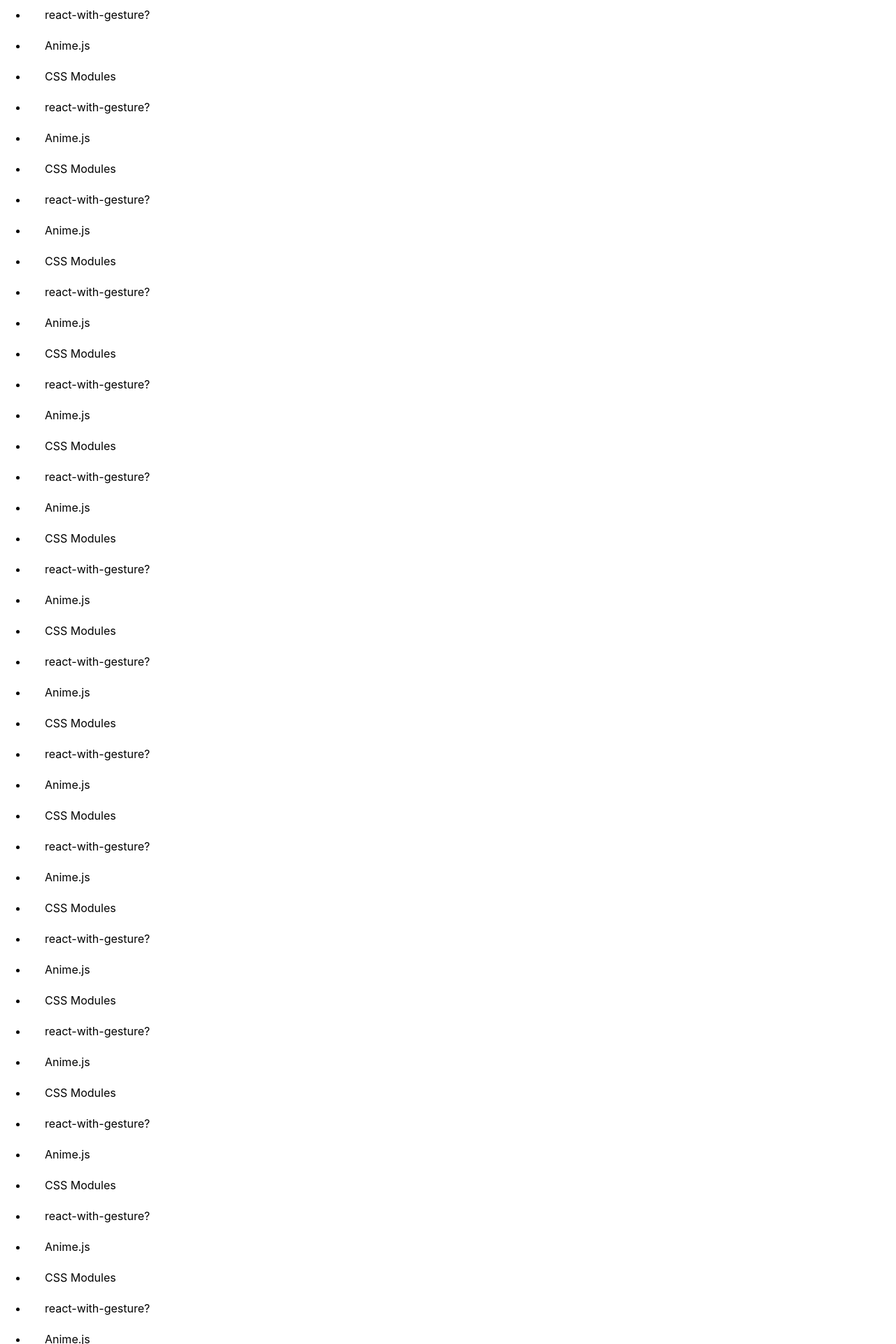
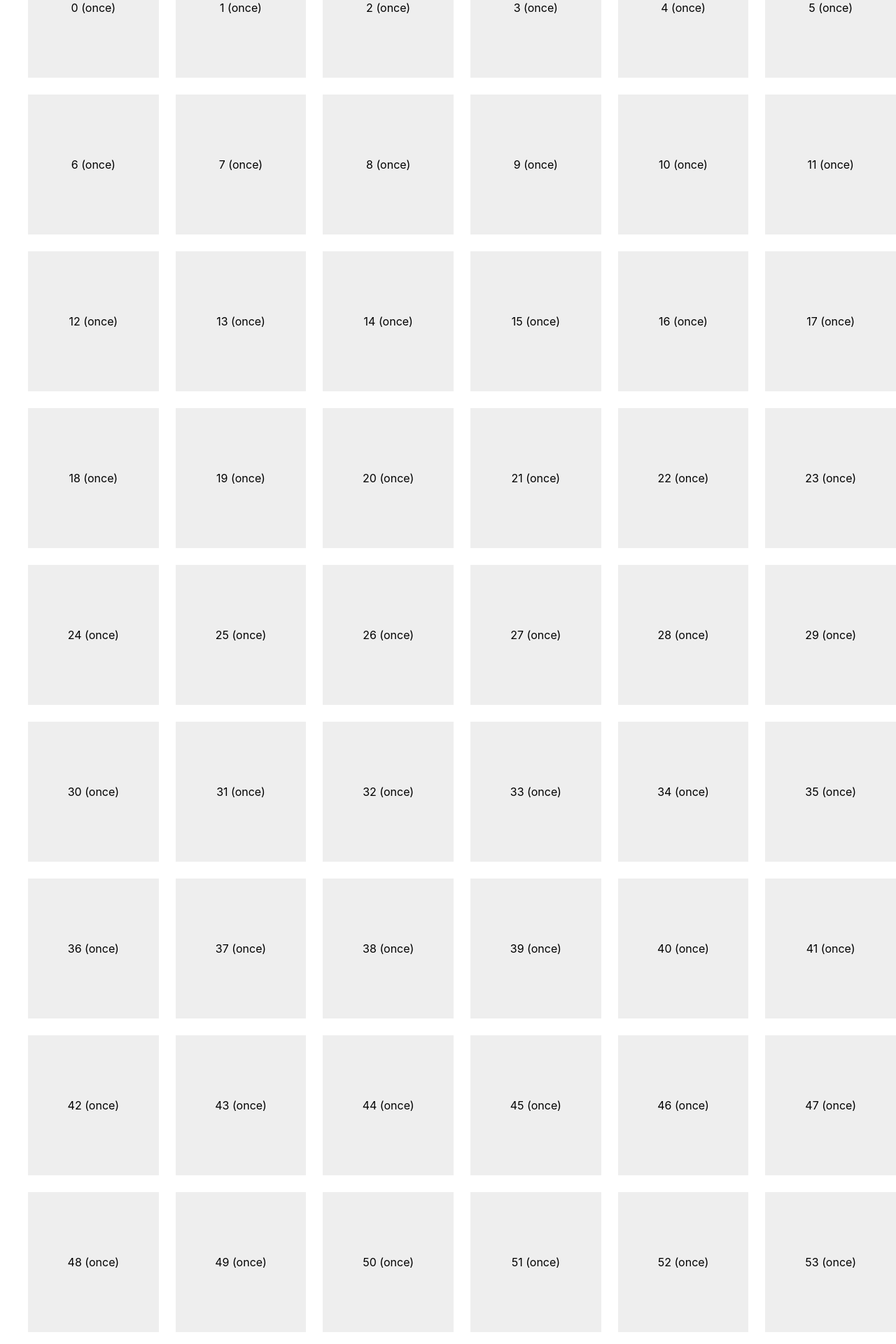
Before and after one commit to xdmorgan/animation-sandbox-react, a React (Create React App) app: page /scroll-reveal in a window 1280 px wide. Shown: the part 400-2320 px from the top of the page at 70% size. Built offline with nearby package versions, Linux system fonts and the light colour scheme.

Commit message:
Add observer grid demo

```diff
--- a/src/scroll-reveal/index.jsx
+++ b/src/scroll-reveal/index.jsx
@@ -1,5 +1,9 @@
 import React from "react";
 import { useInView } from "react-intersection-observer";
+
+const DEMO_BOXES = 64;
+const GRID_COLS = 6;
+const GRID_GAP = 24;
 
 export default function View() {
   return (
@@ -13,107 +17,75 @@
       </p>
       <p>react-intersection-observer</p>
 
-      <ul>
-        <VisibleListItem>Anime.js</VisibleListItem>
-        <VisibleListItem>CSS Modules</VisibleListItem>
-        <VisibleListItem>react-with-gesture?</VisibleListItem>
-        <VisibleListItem>Anime.js</VisibleListItem>
-        <VisibleListItem>CSS Modules</VisibleListItem>
-        <VisibleListItem>react-with-gesture?</VisibleListItem>
-        <VisibleListItem>Anime.js</VisibleListItem>
-        <VisibleListItem>CSS Modules</VisibleListItem>
-        <VisibleListItem>react-with-gesture?</VisibleListItem>
-        <VisibleListItem>Anime.js</VisibleListItem>
-        <VisibleListItem>CSS Modules</VisibleListItem>
-        <VisibleListItem>react-with-gesture?</VisibleListItem>
-        <VisibleListItem>Anime.js</VisibleListItem>
-        <VisibleListItem>CSS Modules</VisibleListItem>
-        <VisibleListItem>react-with-gesture?</VisibleListItem>
-        <VisibleListItem>Anime.js</VisibleListItem>
-        <VisibleListItem>CSS Modules</VisibleListItem>
-        <VisibleListItem>react-with-gesture?</VisibleListItem>
-        <VisibleListItem>Anime.js</VisibleListItem>
-        <VisibleListItem>CSS Modules</VisibleListItem>
-        <VisibleListItem>react-with-gesture?</VisibleListItem>
-        <VisibleListItem>Anime.js</VisibleListItem>
-        <VisibleListItem>CSS Modules</VisibleListItem>
-        <VisibleListItem>react-with-gesture?</VisibleListItem>
-        <VisibleListItem>Anime.js</VisibleListItem>
-        <VisibleListItem>CSS Modules</VisibleListItem>
-        <VisibleListItem>react-with-gesture?</VisibleListItem>
-        <VisibleListItem>Anime.js</VisibleListItem>
-        <VisibleListItem>CSS Modules</VisibleListItem>
-        <VisibleListItem>react-with-gesture?</VisibleListItem>
-        <VisibleListItem>Anime.js</VisibleListItem>
-        <VisibleListItem>CSS Modules</VisibleListItem>
-        <VisibleListItem>react-with-gesture?</VisibleListItem>
-        <VisibleListItem>Anime.js</VisibleListItem>
-        <VisibleListItem>CSS Modules</VisibleListItem>
-        <VisibleListItem>react-with-gesture?</VisibleListItem>
-        <VisibleListItem>Anime.js</VisibleListItem>
-        <VisibleListItem>CSS Modules</VisibleListItem>
-        <VisibleListItem>react-with-gesture?</VisibleListItem>
-        <VisibleListItem>Anime.js</VisibleListItem>
-        <VisibleListItem>CSS Modules</VisibleListItem>
-        <VisibleListItem>react-with-gesture?</VisibleListItem>
-        <VisibleListItem>Anime.js</VisibleListItem>
-        <VisibleListItem>CSS Modules</VisibleListItem>
-        <VisibleListItem>react-with-gesture?</VisibleListItem>
-        <VisibleListItem>Anime.js</VisibleListItem>
-        <VisibleListItem>CSS Modules</VisibleListItem>
-        <VisibleListItem>react-with-gesture?</VisibleListItem>
-        <VisibleListItem>Anime.js</VisibleListItem>
-        <VisibleListItem>CSS Modules</VisibleListItem>
-        <VisibleListItem>react-with-gesture?</VisibleListItem>
-        <VisibleListItem>Anime.js</VisibleListItem>
-        <VisibleListItem>CSS Modules</VisibleListItem>
-        <VisibleListItem>react-with-gesture?</VisibleListItem>
-        <VisibleListItem>Anime.js</VisibleListItem>
-        <VisibleListItem>CSS Modules</VisibleListItem>
-        <VisibleListItem>react-with-gesture?</VisibleListItem>
-        <VisibleListItem>Anime.js</VisibleListItem>
-        <VisibleListItem>CSS Modules</VisibleListItem>
-        <VisibleListItem>react-with-gesture?</VisibleListItem>
-        <VisibleListItem>Anime.js</VisibleListItem>
-        <VisibleListItem>CSS Modules</VisibleListItem>
-        <VisibleListItem>react-with-gesture?</VisibleListItem>
-        <VisibleListItem>Anime.js</VisibleListItem>
-        <VisibleListItem>CSS Modules</VisibleListItem>
-        <VisibleListItem>react-with-gesture?</VisibleListItem>
-        <VisibleListItem>Anime.js</VisibleListItem>
-        <VisibleListItem>CSS Modules</VisibleListItem>
-        <VisibleListItem>react-with-gesture?</VisibleListItem>
-        <VisibleListItem>Anime.js</VisibleListItem>
-        <VisibleListItem>CSS Modules</VisibleListItem>
-        <VisibleListItem>react-with-gesture?</VisibleListItem>
-        <VisibleListItem>Anime.js</VisibleListItem>
-        <VisibleListItem>CSS Modules</VisibleListItem>
-        <VisibleListItem>react-with-gesture?</VisibleListItem>
-        <VisibleListItem>Anime.js</VisibleListItem>
-        <VisibleListItem>CSS Modules</VisibleListItem>
-        <VisibleListItem>react-with-gesture?</VisibleListItem>
-        <VisibleListItem>Anime.js</VisibleListItem>
-        <VisibleListItem>CSS Modules</VisibleListItem>
-        <VisibleListItem>react-with-gesture?</VisibleListItem>
+      <ul
+        style={getListStyle()}
+      >
+        {Array.from({ length: DEMO_BOXES }).map((_, idx) => (
+          <VisibleListItemOnce key={idx}>{idx}</VisibleListItemOnce>
+        ))}
+      </ul>
+
+      <ul
+        style={getListStyle()}
+      >
+        {Array.from({ length: DEMO_BOXES }).map((_, idx) => (
+          <VisibleListItem key={idx}>{idx}</VisibleListItem>
+        ))}
       </ul>
     </div>
   );
 }
 
-function VisibleListItem({ children }) {
-  const [ref, inView] = useInView({ threshold: 0 });
+const DEFAULT_OPTIONS = { threshold: 0 };
+
+function VisibleListItem({ children, opts = DEFAULT_OPTIONS }) {
+  const [ref, inView] = useInView(opts);
   return (
-    <li
-      ref={ref}
-      style={{
-        margin: 0,
-        padding: '12px 24px',
-        opacity: inView ? 1 : 0,
-        transform: `translate3d(${inView ? 0 : -20 + 'px'}, 0, 0)`,
-        transition: "all 400ms ease"
-      }}
-    >
+    <li ref={ref} style={getItemStyle(inView)}>
       {children}
     </li>
   );
 }
+
+function VisibleListItemOnce({ children, opts = {} }) {
+  const [ref, inView] = useInView({
+    ...DEFAULT_OPTIONS,
+    opts,
+    triggerOnce: true
+  });
+  return (
+    <li ref={ref} style={getItemStyle(inView)}>
+      {children} (once)
+    </li>
+  );
+}
+
+function getListStyle(){
+  return {
+    listStyle: "none",
+    display: "grid",
+    gridTemplateRows: "auto",
+    gridAutoRows: "auto",
+    gridRowGap: GRID_GAP,
+    gridColumnGap: GRID_GAP,
+    gridTemplateColumns: `repeat(${GRID_COLS}, 1fr)`
+  }
+}
+
+function getItemStyle(inView) {
+  return {
+    margin: 0,
+    padding: "12px 24px",
+    height: 200,
+    backgroundColor: "#eee",
+    display: "flex",
+    alignItems: "center",
+    justifyContent: "center",
+    textAlign: "center",
+    opacity: inView ? 1 : 0,
+    transform: `translate3d(0, ${inView ? 0 : -20 + "px"}, 0) scale(${
+      inView ? 1 : 0.8
+    })`,
+    transition: "all 400ms ease"
+  };
+}
```
